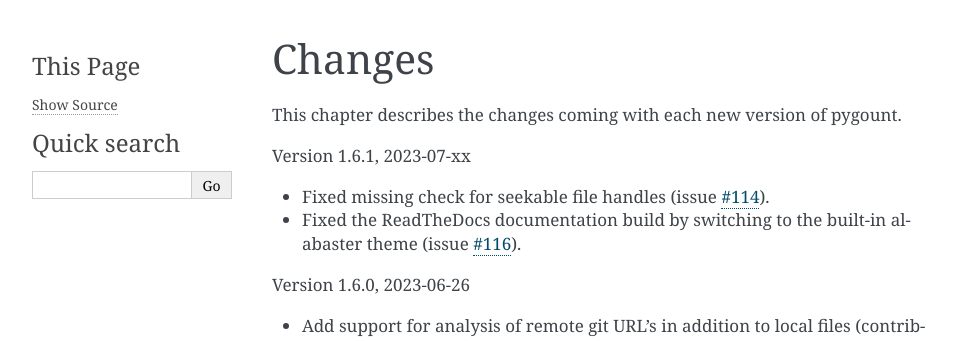
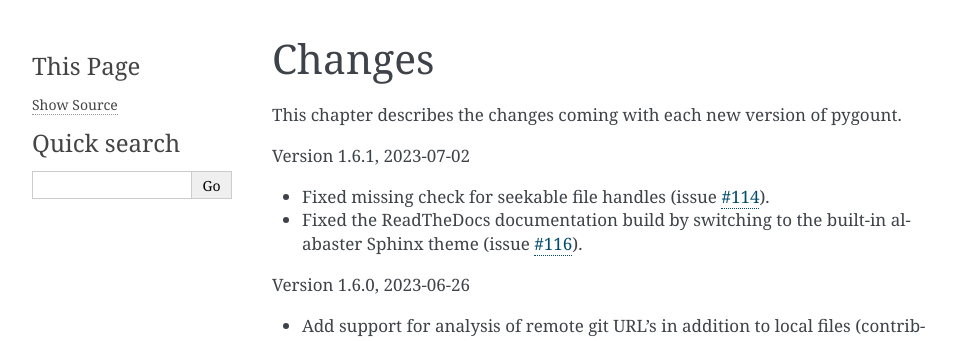
Before and after one commit to roskakori/pygount, a Sphinx documentation site: the page built from docs/changes.rst, in a window 1280 px wide and 900 px high. Shown: the top 341 px of the window, without its empty margins (148-1106 px from the left). Built offline with Sphinx 7.4.7, drawn with Linux system fonts in a browser that asks for light colours.

Commit message:
#114 Bump release date

```diff
--- a/docs/changes.rst
+++ b/docs/changes.rst
@@ -5,12 +5,12 @@
 
 This chapter describes the changes coming with each new version of pygount.
 
-Version 1.6.1, 2023-07-xx
+Version 1.6.1, 2023-07-02
 
 * Fixed missing check for seekable file handles (issue
   `#114 <https://github.com/roskakori/pygount/issues/114>`_).
 * Fixed the ReadTheDocs documentation build by switching to the built-in
-  alabaster theme (issue
+  alabaster Sphinx theme (issue
   `#116 <https://github.com/roskakori/pygount/issues/116>`_).
 
 Version 1.6.0, 2023-06-26
```
